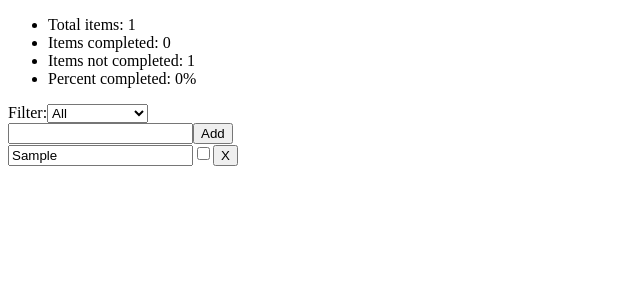
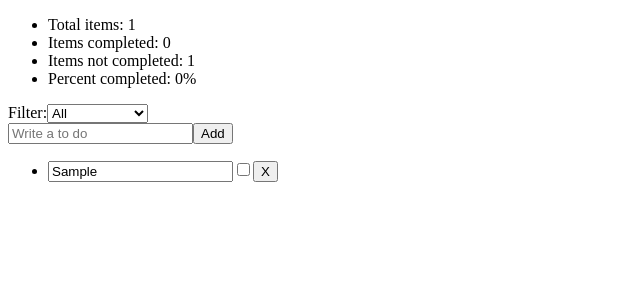
Before and after one commit to 5onze/React-Trello, a React (Create React App) app: page / in a window 1280 px wide. Both pictures are taken after typing "Sample" into the empty fields and a click on the button "Add". Shown: the top 300 px of the page, without its empty margins (0-640 px from the left). Built offline with nearby package versions, Linux system fonts and the light colour scheme.

Commit message:
Add Enter Event, Blank Event

```diff
--- a/src/TodoItem.tsx
+++ b/src/TodoItem.tsx
@@ -8,7 +8,6 @@ interface TodoItemProps {
 }
 
 function TodoItem({ item }: TodoItemProps) {
-  const { id, text, isComplete } = item;
   const [todoList, setTodoList] = useRecoilState(todoListState);
   const index = todoList.findIndex((listItem) => listItem === item);
 
@@ -29,7 +28,6 @@ function TodoItem({ item }: TodoItemProps) {
       isComplete: !item.isComplete,
     });
     setTodoList(newList);
-    console.log(newList);
   };
 
   const deleteItem = () => {
@@ -38,7 +36,7 @@ function TodoItem({ item }: TodoItemProps) {
   };
 
   return (
-    <div>
+    <li>
       <input type="text" value={item.text} onChange={editItemText} />
       <input
         type="checkbox"
@@ -46,7 +44,7 @@ function TodoItem({ item }: TodoItemProps) {
         onChange={toggleItemCompletion}
       />
       <button onClick={deleteItem}>X</button>
-    </div>
+    </li>
   );
 }
 
--- a/src/TodoItemCreator.tsx
+++ b/src/TodoItemCreator.tsx
@@ -7,14 +7,18 @@ function TodoItemCreator() {
   const setTodoList = useSetRecoilState(todoListState);
 
   const addItem = () => {
+    if (inputValue.length === 0) {
+      alert(`내용을 작성하세요`);
+    } else {
       setTodoList((oldTodoList) => [
         ...oldTodoList,
         {
-        id: getId(),
+          id: Date.now(),
           text: inputValue,
           isComplete: false,
         },
       ]);
+    }
     setInputValue('');
   };
 
@@ -25,18 +29,24 @@ function TodoItemCreator() {
     setInputValue(value);
   };
 
+  const AddKey = (event: React.KeyboardEvent<HTMLInputElement>) => {
+    if (event.key === 'Enter') {
+      addItem();
+    }
+  };
+
   return (
     <div>
-      <input type="text" value={inputValue} onChange={onChange} />
+      <input
+        type="text"
+        value={inputValue}
+        onChange={onChange}
+        placeholder="Write a to do"
+        onKeyDown={AddKey}
+      />
       <button onClick={addItem}>Add</button>
     </div>
   );
 }
 
-// 고유한 Id 생성을 위한 유틸리티
-let id = 0;
-function getId() {
-  return id++;
-}
-
 export default TodoItemCreator;
--- a/src/TodoList.tsx
+++ b/src/TodoList.tsx
@@ -1,6 +1,6 @@
-import React from 'react';
-import { useRecoilValue } from 'recoil';
-import { filteredTodoListState, todoListState } from './atoms';
+import React, { useEffect } from 'react';
+import { useRecoilValue, useSetRecoilState } from 'recoil';
+import { filteredTodoListState, todoListState, TodoProps } from './atoms';
 import TodoItemCreator from './TodoItemCreator';
 import TodoItem from './TodoItem';
 import TodoListFilters from './TodoListFilters';
@@ -8,15 +8,27 @@ import TodoListStats from './TodoListStats';
 
 function TodoList() {
   const todoList = useRecoilValue(filteredTodoListState);
+  const setTodoList = useSetRecoilState(todoListState);
+
+  useEffect(() => {
+    const savedValue = localStorage.getItem('todoList');
+
+    if (savedValue) {
+      const obj = JSON.parse(savedValue) as TodoProps[];
+      setTodoList(obj);
+    }
+  }, [setTodoList]);
 
   return (
     <>
       <TodoListStats />
       <TodoListFilters />
       <TodoItemCreator />
-      {todoList.map((todoItem) => (
-        <TodoItem key={todoItem.id} item={todoItem} />
-      ))}
+      <ul>
+        {todoList?.map((todoItem) => (
+          <TodoItem key={todoItem.id} item={todoItem} />
+        ))}
+      </ul>
     </>
   );
 }
--- a/src/atoms.ts
+++ b/src/atoms.ts
@@ -1,4 +1,5 @@
-import { atom, selector } from 'recoil';
+import { atom, DefaultValue, selector } from 'recoil';
+import type { AtomEffect } from 'recoil';
 
 export interface TodoProps {
   id: number;
@@ -6,9 +7,24 @@ export interface TodoProps {
   isComplete: boolean;
 }
 
+const localStorageEffect: (key: string) => AtomEffect<any> =
+  (key) =>
+  ({ setSelf, onSet }) => {
+    const savedValue = localStorage.getItem(key);
+    if (savedValue !== null) {
+      setSelf(JSON.parse(savedValue));
+    }
+    onSet((newValue, _, isReset) => {
+      isReset
+        ? localStorage.removeItem(key)
+        : localStorage.setItem(key, JSON.stringify(newValue));
+    });
+  };
+
 export const todoListState = atom<TodoProps[]>({
   key: 'todoListState',
   default: [],
+  effects: [localStorageEffect('todoList')],
 });
 
 export const todoListFilterState = atom({
```
Also changed, not shown: .eslintrc.json, 1 other file (tests, documents, lock files or other folders). Lines whose indentation alone changed are shown as unchanged.
